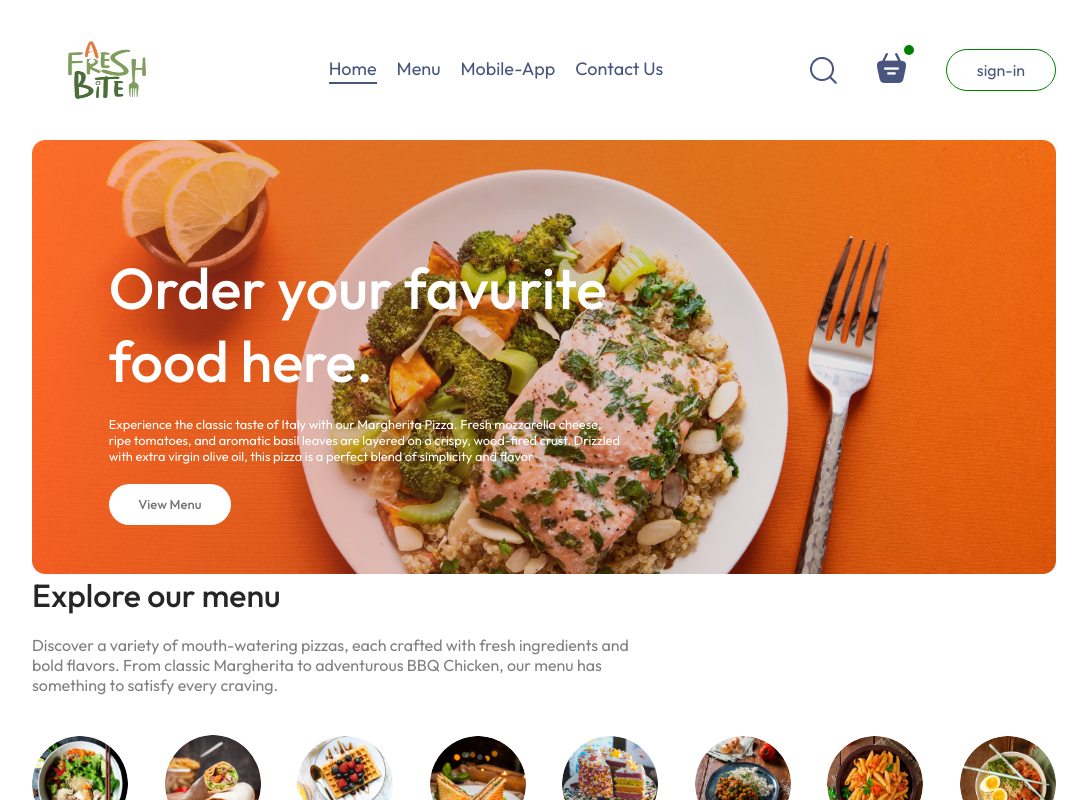
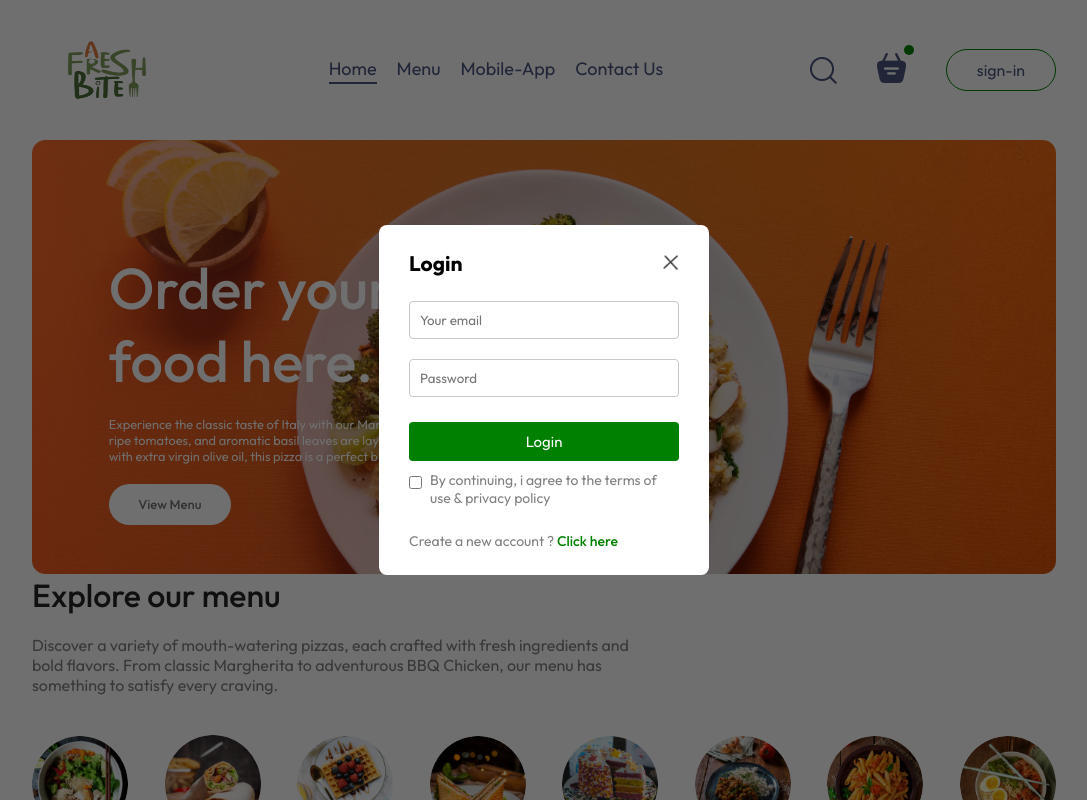
Before and after one commit to Ankit-Dhattarwal/Fresh-Bite, a React (Vite) app in the folder frontend/: page / in a window 1280 px wide. Both pictures are taken after a click on the button "sign-in". Shown: the top 800 px of the page, without its empty margins (96-1183 px from the left). Built offline with nearby package versions, Linux system fonts and the light colour scheme.

Commit message:
add loginPopup ui

```diff
--- a/frontend/src/App.jsx
+++ b/frontend/src/App.jsx
@@ -4,12 +4,16 @@
 import Cart from "./pages/Cart/Cart";
 import PlaceOrder from "./pages/PlaceOrder/PlaceOrder";
 import Footer from "./components/Footer/Footer";
+import { useState } from "react";
+import LoginPopup from "./components/LoginPopup/LoginPopup";
 
 const App = () => {
+  const [showLogin, setShowLogin] = useState(false);
   return (
     <>
+      {showLogin ? <LoginPopup setShowLogin={setShowLogin} /> : <></>}
       <div className="app">
-        <Navbar />
+        <Navbar setShowLogin={setShowLogin} />
         <Routes>
           <Route path="/" element={<Home />} />
           <Route path="/cart" element={<Cart />} />
--- /dev/null
+++ b/frontend/src/components/LoginPopup/LoginPopup.css
@@ -0,0 +1,65 @@
+.login-popup {
+  position: absolute;
+  z-index: 1;
+  width: 100%;
+  height: 100%;
+  background-color: #00000090;
+  display: grid;
+}
+.login-popup-container {
+  place-self: center;
+  width: max(25vw, 330px);
+  color: #808080;
+  background-color: white;
+  display: flex;
+  flex-direction: column;
+  gap: 25px;
+  padding: 25px 30px;
+  border-radius: 8px;
+  font-size: 14px;
+  animation: fadeIn 0.5s;
+}
+.login-popup-title {
+  display: flex;
+  justify-content: space-between;
+  align-items: center;
+  color: black;
+}
+.login-popup-title img {
+  width: 16px;
+  cursor: pointer;
+}
+.login-popup-input {
+  display: flex;
+  flex-direction: column;
+  gap: 20px;
+}
+.login-popup-input input {
+  outline: none;
+  border: 1px solid #c9c9c9;
+  padding: 10px;
+  border-radius: 4px;
+}
+.login-popup-container button {
+  border: none;
+  padding: 10px;
+  border-radius: 4px;
+  color: white;
+  background-color: green;
+  font-size: 15px;
+  cursor: pointer;
+}
+.login-popup-condition {
+  display: flex;
+  align-items: start;
+  gap: 8px;
+  margin-top: -15px;
+}
+.login-popup-condition input {
+  margin-top: 5px;
+}
+.login-popup p span {
+  color: green;
+  font-weight: 500;
+  cursor: pointer;
+}
--- /dev/null
+++ b/frontend/src/components/LoginPopup/LoginPopup.jsx
@@ -0,0 +1,51 @@
+import { useState } from "react";
+import "./LoginPopup.css";
+import { assets } from "../../assets/assets";
+
+const LoginPopup = ({ setShowLogin }) => {
+  const [currentState, setCurrentState] = useState("Login");
+
+  return (
+    <div className="login-popup">
+      <form className="login-popup-container">
+        <div className="login-popup-title">
+          <h2>{currentState}</h2>
+          <img
+            onClick={() => setShowLogin(false)}
+            src={assets.cross_icon}
+            alt=""
+          />
+        </div>
+        <div className="login-popup-input">
+          {currentState === "Login" ? (
+            <></>
+          ) : (
+            <input type="text" placeholder="Your name" required />
+          )}
+          <input type="email" placeholder="Your email" required />
+          <input type="password" placeholder="Password" required />
+        </div>
+        <button>
+          {currentState === "Sign up" ? "Create Account" : "Login"}
+        </button>
+        <div className="login-popup-condition">
+          <input type="checkbox" required />
+          <p>By continuing, i agree to the terms of use & privacy policy</p>
+        </div>
+        {currentState === "Login" ? (
+          <p>
+            Create a new account ?{" "}
+            <span onClick={() => setCurrentState("Sign up")}>Click here</span>
+          </p>
+        ) : (
+          <p>
+            Already have an account?{" "}
+            <span onClick={() => setCurrentState("Login")}>Login here</span>
+          </p>
+        )}
+      </form>
+    </div>
+  );
+};
+
+export default LoginPopup;
--- a/frontend/src/components/Navbar/Navbar.jsx
+++ b/frontend/src/components/Navbar/Navbar.jsx
@@ -3,7 +3,7 @@
 import { useState } from "react";
 import { Link } from "react-router-dom";
 
-const Navbar = () => {
+const Navbar = ({ setShowLogin }) => {
   const [menu, setMenu] = useState("home");
 
   return (
@@ -46,7 +46,10 @@
           <div className="dot"></div>
         </div>
         <div className="navbar-div-button">
-          <button className="navbar-button"> sign-in</button>
+          <button onClick={() => setShowLogin(true)} className="navbar-button">
+            {" "}
+            sign-in
+          </button>
         </div>
       </div>
     </div>
```
